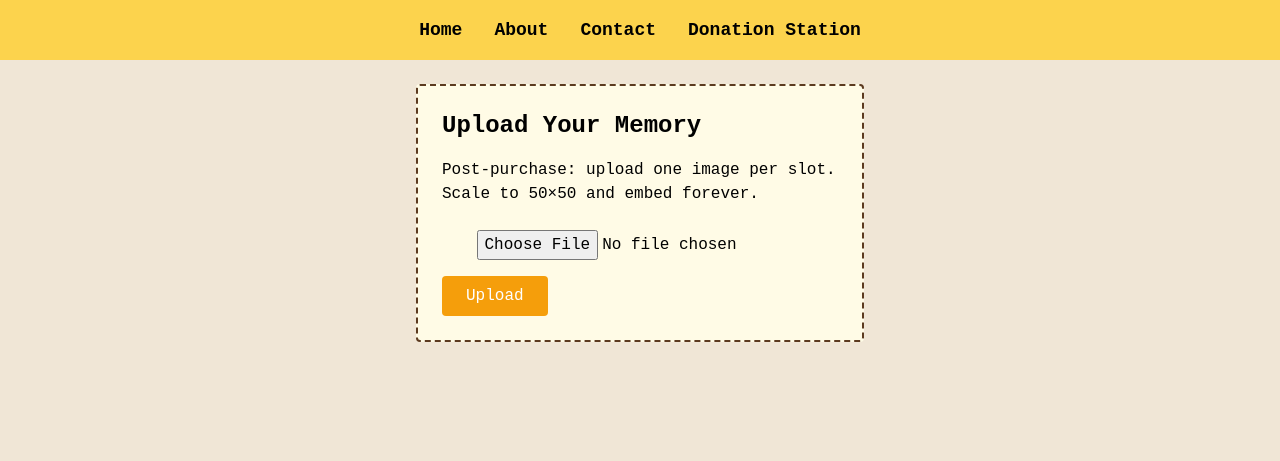
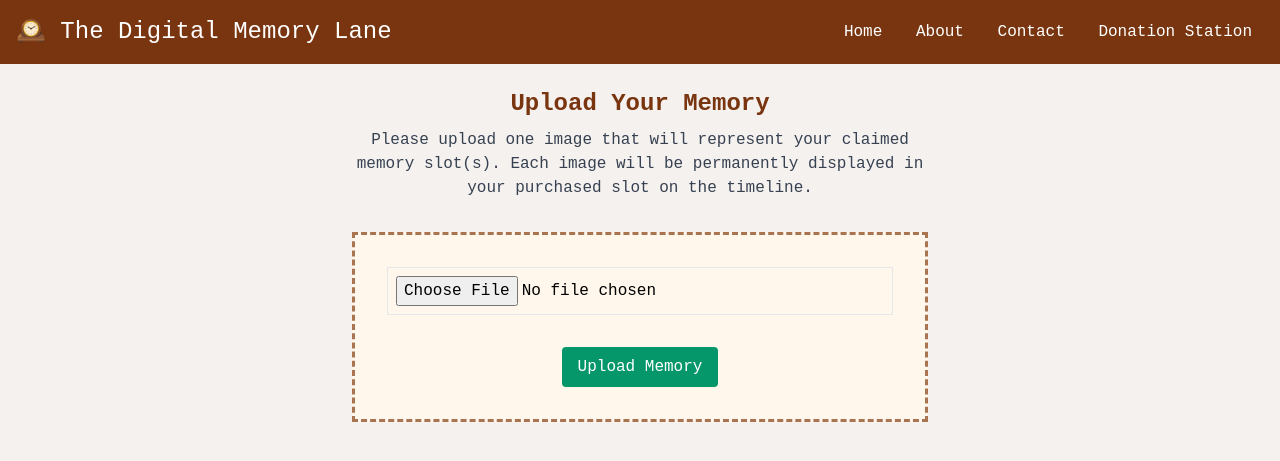
Before and after one commit to 5paresomechange55/TheDigitalMemoryLane, a Flask app: template templates/upload.html in a window 1280 px wide. Shown: the top 461 px of the page. Run offline with Flask 3, Linux system fonts and the light colour scheme; the template is opened without the code that fills it, so the values that code supplies are empty; some libraries are stand-ins or nearby versions.

Commit message:
Update upload.html

```diff
--- a/templates/upload.html
+++ b/templates/upload.html
@@ -1,36 +1,74 @@
 <!DOCTYPE html>
 <html lang="en">
 <head>
-  <meta charset="UTF-8"/>
+  <meta charset="UTF-8" />
   <meta name="viewport" content="width=device-width, initial-scale=1.0"/>
-  <title>Upload – The Digital Memory Lane</title>
-  <link href="https://cdn.jsdelivr.net/npm/tailwindcss@2.2.19/dist/tailwind.min.css" rel="stylesheet"/>
+  <title>Upload Your Memory</title>
+  <link href="https://cdn.jsdelivr.net/npm/tailwindcss@2.2.19/dist/tailwind.min.css" rel="stylesheet">
   <style>
-    body { background: #f0e6d6; font-family: 'Courier New', monospace; }
-    .upload-box {
-      background: #fffbe6; border: 2px dashed #5c3a1f;
+    body {
+      background-color: #f4f1ee;
+      font-family: 'Courier New', monospace;
+    }
+    .nostalgic-box {
+      background-color: #fff7eb;
+      border: 3px dashed #a97450;
+      padding: 2rem;
+      margin-top: 2rem;
+    }
+    .upload-preview {
+      max-width: 300px;
+      margin: 1rem auto;
+      border: 2px solid #a97450;
+      padding: 0.5rem;
+      background-color: #fff;
     }
   </style>
 </head>
-<body>
-  <nav class="bg-yellow-300 py-4 mb-6">
-    <ul class="flex justify-center space-x-8 font-bold text-lg">
-      <li><a href="/">Home</a></li>
-      <li><a href="/about">About</a></li>
-      <li><a href="/contact">Contact</a></li>
-      <li><a href="/donation">Donation Station</a></li>
-    </ul>
-  </nav>
+<body class="text-center">
 
-  <div class="max-w-md mx-auto upload-box p-6 rounded">
-    <h1 class="text-2xl font-bold mb-4">Upload Your Memory</h1>
-    <p class="mb-6">Post-purchase: upload one image per slot. <br/>Scale to 50×50 and embed forever.</p>
-    <form method="POST" enctype="multipart/form-data">
-      <input type="file" name="image" required class="block mx-auto mb-4"/>
-      <button type="submit" class="bg-yellow-500 hover:bg-yellow-600 text-white px-6 py-2 rounded">
-        Upload
-      </button>
-    </form>
-  </div>
+  <!-- Header -->
+  <header class="p-4 text-white bg-yellow-900 flex justify-between items-center">
+    <h1 class="text-2xl">🕰️ The Digital Memory Lane</h1>
+    <nav>
+      <a href="/" class="px-3">Home</a>
+      <a href="/about" class="px-3">About</a>
+      <a href="/contact" class="px-3">Contact</a>
+      <a href="/donation" class="px-3">Donation Station</a>
+    </nav>
+  </header>
+
+  <main class="max-w-xl mx-auto">
+    <h2 class="text-2xl mt-6 font-semibold text-yellow-900">Upload Your Memory</h2>
+    <p class="mt-2 text-gray-700">Please upload one image that will represent your claimed memory slot(s). Each image will be permanently displayed in your purchased slot on the timeline.</p>
+
+    <div class="nostalgic-box mt-6">
+      <form method="POST" enctype="multipart/form-data">
+        <input type="file" name="image" accept="image/*" class="block w-full p-2 border mb-4" onchange="previewImage(event)" required>
+        <div id="preview" class="upload-preview hidden">
+          <img id="preview-img" src="#" alt="Image Preview" class="w-full">
+        </div>
+        <button type="submit" class="mt-4 px-4 py-2 bg-green-600 text-white rounded hover:bg-green-700">
+          Upload Memory
+        </button>
+      </form>
+    </div>
+  </main>
+
+  <script>
+    function previewImage(event) {
+      const input = event.target;
+      const preview = document.getElementById('preview');
+      const img = document.getElementById('preview-img');
+      if (input.files && input.files[0]) {
+        const reader = new FileReader();
+        reader.onload = function(e) {
+          img.src = e.target.result;
+          preview.classList.remove('hidden');
+        };
+        reader.readAsDataURL(input.files[0]);
+      }
+    }
+  </script>
 </body>
 </html>
```
